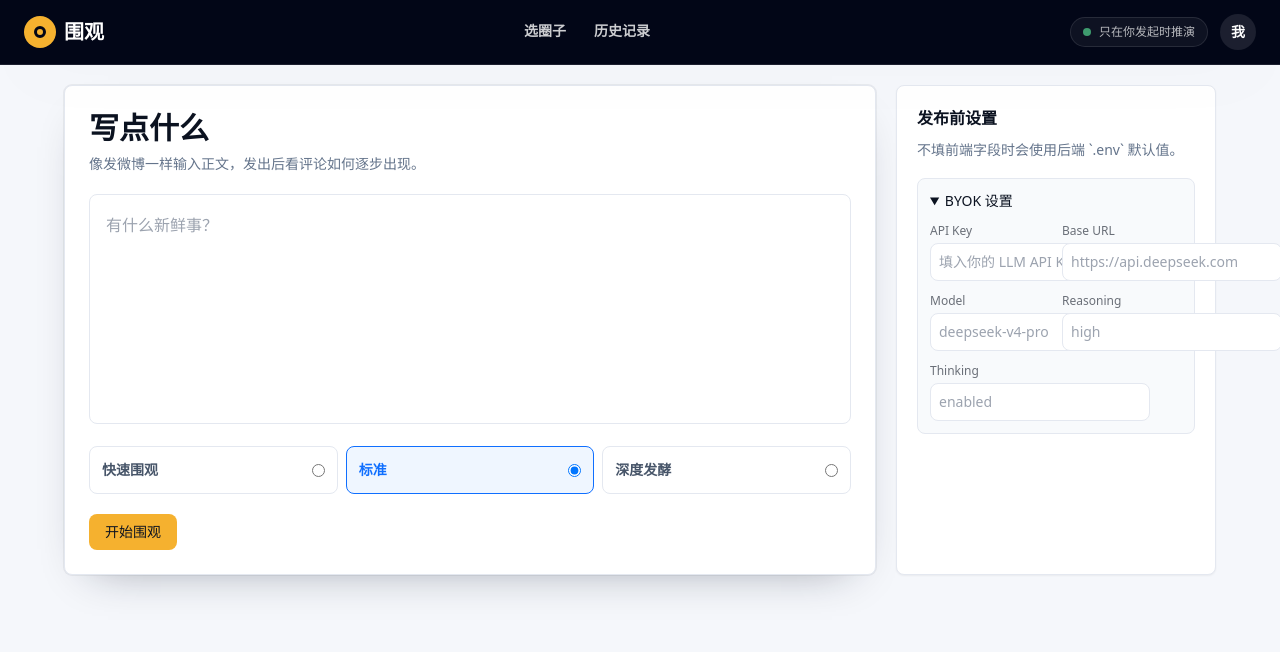
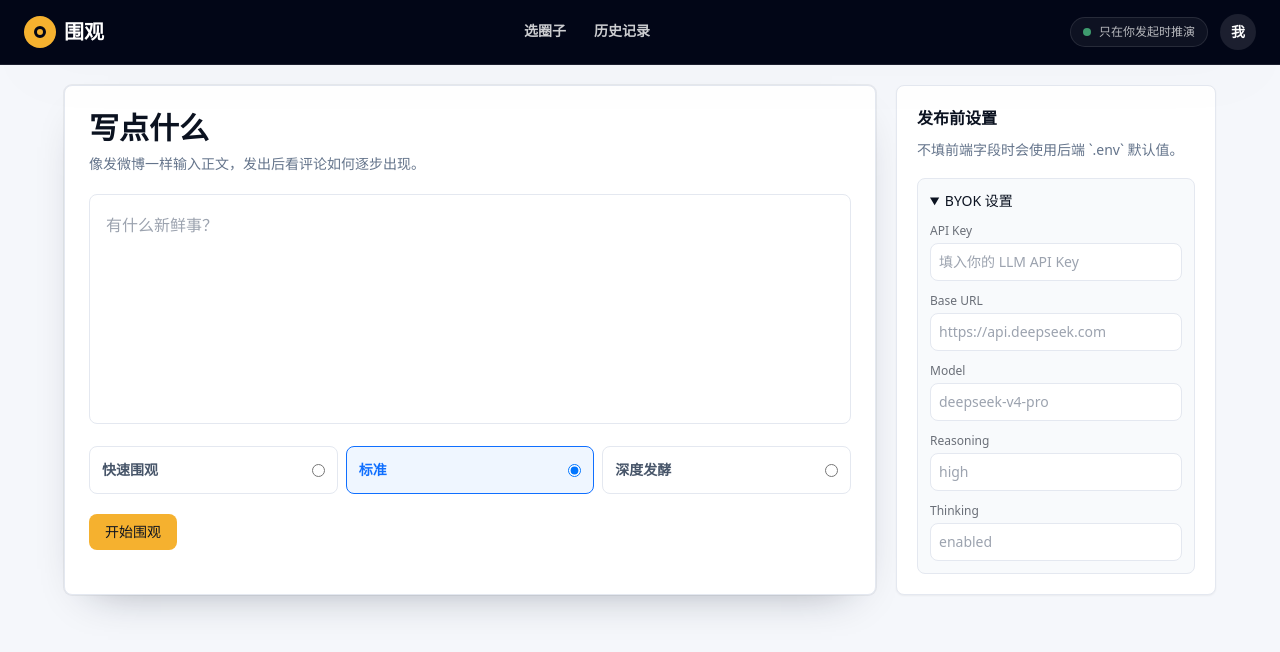
Before and after one commit to phoenixsn13/WeiGuan, a React (Vite) app in the folder frontend/: page /compose in a window 1280 px wide. Both pictures are taken after a click on the heading "BYOK 设置". Shown: the top 652 px of the page. Built offline with nearby package versions, Linux system fonts and the light colour scheme.

Commit message:
fix(frontend): keep byok settings within rail

```diff
--- a/frontend/src/screens/ComposeScreen.tsx
+++ b/frontend/src/screens/ComposeScreen.tsx
@@ -88,53 +88,53 @@ export default function ComposeScreen() {
         <p className="mt-2 text-sm leading-6 text-slate-500">
           不填前端字段时会使用后端 `.env` 默认值。
         </p>
-        <details className="mt-4 rounded-card border border-line bg-slate-50 p-3 text-sm">
+        <details className="mt-4 min-w-0 rounded-card border border-line bg-slate-50 p-3 text-sm">
           <summary className="cursor-pointer font-medium">BYOK 设置</summary>
-        <div className="mt-3 grid gap-3 md:grid-cols-2">
+          <div className="mt-3 grid min-w-0 gap-3">
             {/* review:PA-T3 */}
-          <label className="grid gap-1 text-xs text-ink/60">
+            <label className="grid min-w-0 gap-1 text-xs text-ink/60">
               API Key
               <input
                 value={key}
                 placeholder="填入你的 LLM API Key"
                 onChange={(event) => setKey(event.target.value)}
-              className="rounded-card border border-line p-2 text-sm text-ink"
+                className="min-w-0 rounded-card border border-line p-2 text-sm text-ink"
               />
             </label>
-          <label className="grid gap-1 text-xs text-ink/60">
+            <label className="grid min-w-0 gap-1 text-xs text-ink/60">
               Base URL
               <input
                 value={baseUrl}
                 placeholder="https://api.deepseek.com"
                 onChange={(event) => setBaseUrl(event.target.value)}
-              className="rounded-card border border-line p-2 text-sm text-ink"
+                className="min-w-0 rounded-card border border-line p-2 text-sm text-ink"
               />
             </label>
-          <label className="grid gap-1 text-xs text-ink/60">
+            <label className="grid min-w-0 gap-1 text-xs text-ink/60">
               Model
               <input
                 value={model}
                 placeholder="deepseek-v4-pro"
                 onChange={(event) => setModel(event.target.value)}
-              className="rounded-card border border-line p-2 text-sm text-ink"
+                className="min-w-0 rounded-card border border-line p-2 text-sm text-ink"
               />
             </label>
-          <label className="grid gap-1 text-xs text-ink/60">
+            <label className="grid min-w-0 gap-1 text-xs text-ink/60">
               Reasoning
               <input
                 value={reasoningEffort}
                 placeholder="high"
                 onChange={(event) => setReasoningEffort(event.target.value)}
-              className="rounded-card border border-line p-2 text-sm text-ink"
+                className="min-w-0 rounded-card border border-line p-2 text-sm text-ink"
               />
             </label>
-          <label className="grid gap-1 text-xs text-ink/60">
+            <label className="grid min-w-0 gap-1 text-xs text-ink/60">
               Thinking
               <input
                 value={thinking}
                 placeholder="enabled"
                 onChange={(event) => setThinking(event.target.value)}
-              className="rounded-card border border-line p-2 text-sm text-ink"
+                className="min-w-0 rounded-card border border-line p-2 text-sm text-ink"
               />
             </label>
           </div>
```
Also changed, not shown: 1 other file (tests, documents, lock files or other folders). Lines whose indentation alone changed are shown as unchanged.
